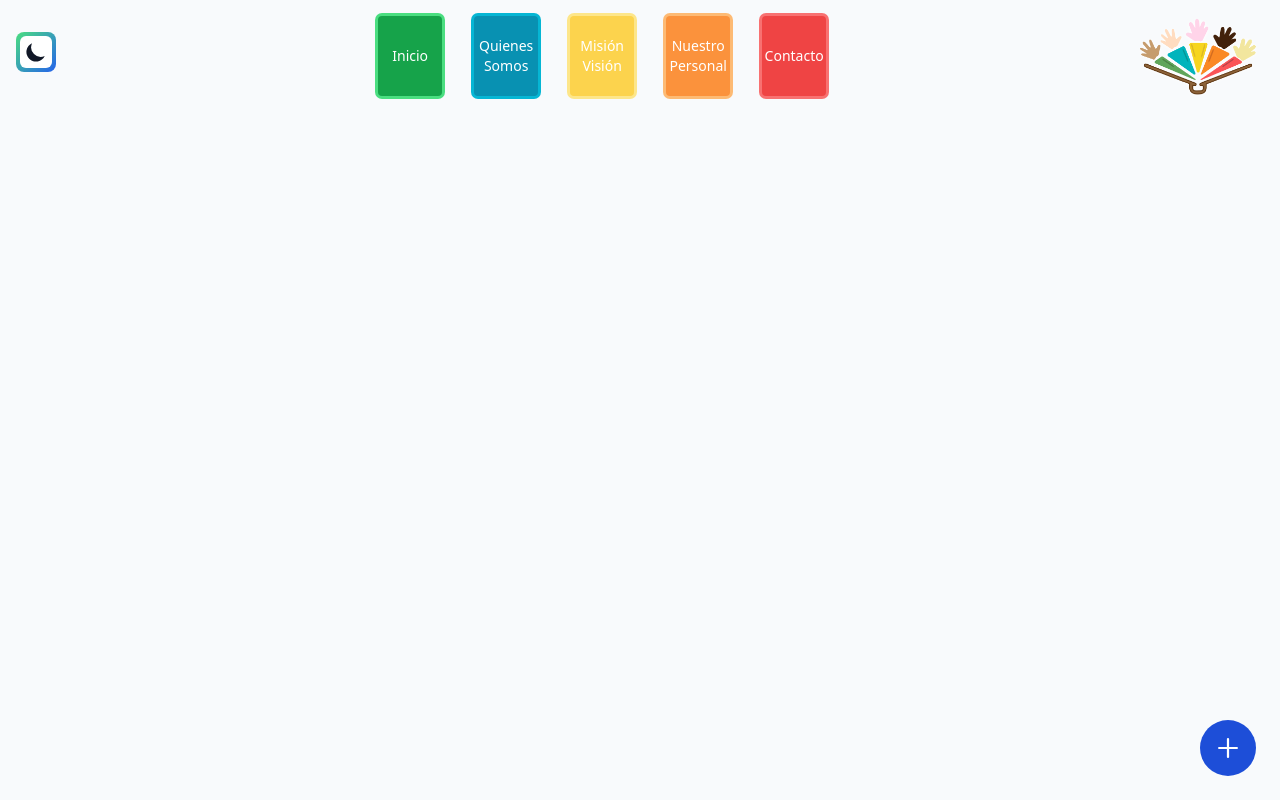
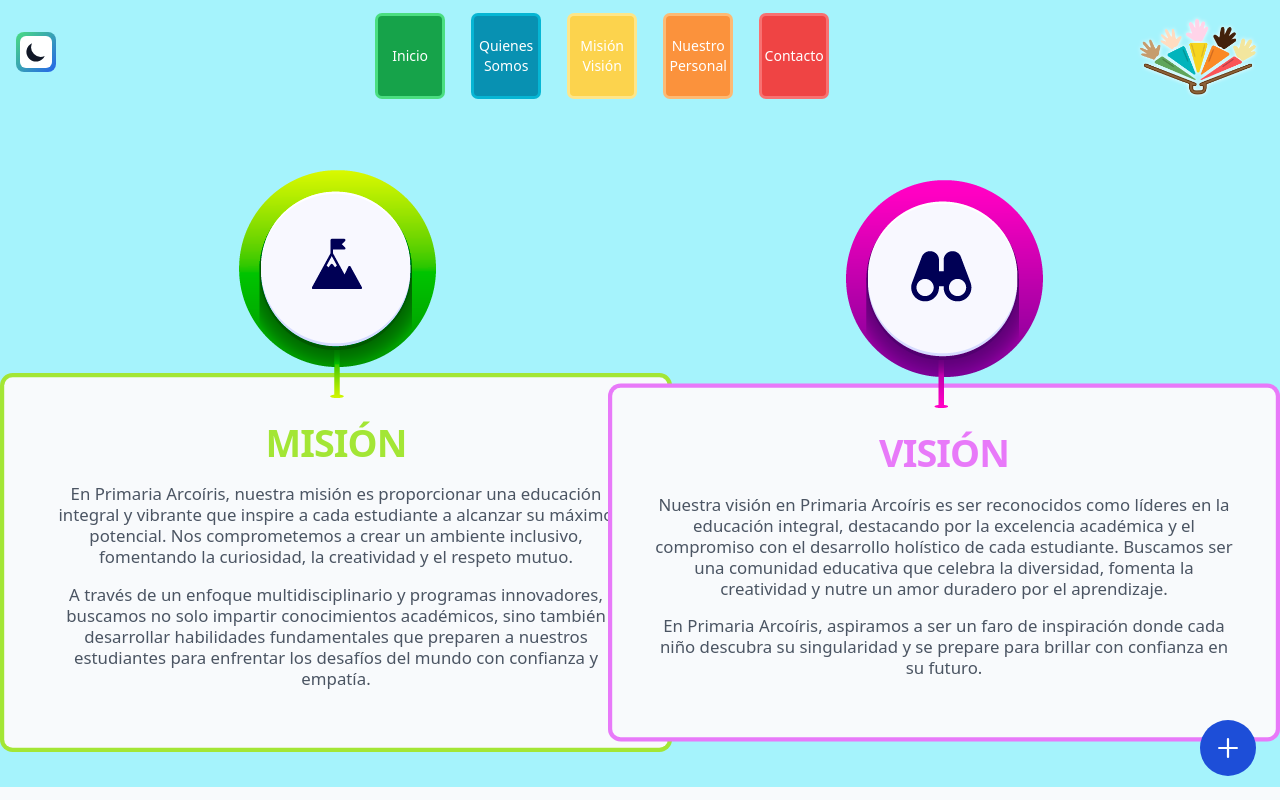
Before and after one commit to msaints10/primaria_arcoiris, a website: page mision_vision.html in a window 1280 px wide. Shown: the top 800 px of the page. Drawn offline with nearby package versions, Linux system fonts and the light colour scheme.

Commit message:
mision y vision

```diff
--- a/mision_vision.html
+++ b/mision_vision.html
@@ -111,10 +111,60 @@
             </div>
         </nav>
     </header>
-    <main class="bg-slate-50 dark:bg-slate-900 h-screen">
-        <section>
-
-        </section>
+    <main class="bg-cyan-200 dark:bg-slate-900">
+        <div class="w-full pt-32 px-4 pb-5">
+            <div class="flex flex-row  justify-center align-middle flex-wrap my-10 mx-4">
+                <div class="flex flex-col items-center justify-center w-full md:w-6/12">
+                    <img src="img/mision.png" class="z-10" alt="Mision">
+                    <div
+                        class="flex items-center p-10 rounded-lg bg-slate-50 dark:bg-slate-800 -m-3 cursor-pointer scale-105 transition-all ease-out ring-4 ring-lime-400">
+                        <div class="max-w-2xl mx-auto">
+                            <h1
+                                class="text-4xl font-extrabold uppercase leading-snug tracking-tight lg:leading-tight xl:leading-tight text-lime-400 text-center mb-4">
+                                Misión
+                            </h1>
+                            <p
+                                class="text-base text-gray-600 lg:leading-tight xl:leading-tight dark:text-slate-300 mb-4 text-center">
+                                En Primaria Arcoíris, nuestra misión es proporcionar una educación integral y vibrante
+                                que inspire a cada estudiante a alcanzar su máximo potencial. Nos comprometemos a crear
+                                un ambiente inclusivo, fomentando la curiosidad, la creatividad y el respeto mutuo.
+                            </p>
+                            <p
+                                class="text-base text-gray-600 lg:leading-tight xl:leading-tight dark:text-slate-300 mb-4 text-center">
+                                A través de un enfoque multidisciplinario y programas innovadores, buscamos no solo
+                                impartir conocimientos académicos, sino también desarrollar habilidades fundamentales
+                                que preparen a nuestros estudiantes para enfrentar los desafíos del mundo con confianza
+                                y empatía.
+                            </p>
+                        </div>
+                    </div>
+                </div>
+                <div class="flex flex-col items-center justify-center w-full md:w-6/12 mt-10 md:mt-0">
+                    <img src="img/vision.png" class="z-10" alt="Vision">
+                    <div
+                        class="flex items-center p-10 rounded-lg bg-slate-50 dark:bg-slate-800 -m-3 cursor-pointer scale-105 transition-all ease-out ring-4 ring-fuchsia-400">
+                        <div class="max-w-2xl mx-auto">
+                            <h1
+                                class="text-4xl font-extrabold uppercase leading-snug tracking-tight lg:leading-tight xl:leading-tight text-fuchsia-400 text-center mb-4">
+                                Visión
+                            </h1>
+                            <p
+                                class="text-base text-gray-600 lg:leading-tight xl:leading-tight dark:text-slate-300 mb-4 text-center">
+                                Nuestra visión en Primaria Arcoíris es ser reconocidos como líderes en la educación
+                                integral, destacando por la excelencia académica y el compromiso con el desarrollo
+                                holístico de cada estudiante. Buscamos ser una comunidad educativa que celebra la
+                                diversidad, fomenta la creatividad y nutre un amor duradero por el aprendizaje.
+                            <p
+                                class="text-base text-gray-600 lg:leading-tight xl:leading-tight dark:text-slate-300 mb-4 text-center">
+                                En
+                                Primaria Arcoíris, aspiramos a ser un faro de inspiración donde cada niño descubra su
+                                singularidad y se prepare para brillar con confianza en su futuro.
+                            </p>
+                        </div>
+                    </div>
+                </div>
+            </div>
+        </div>
     </main>
     <footer class="bg-slate-50 dark:bg-slate-900">
         <div data-dial-init class="fixed end-6 bottom-6 group">
```
Also changed, not shown: quienes_somos.html (+1 -1 lines), img/mision.png (added), img/vision.png (added).
